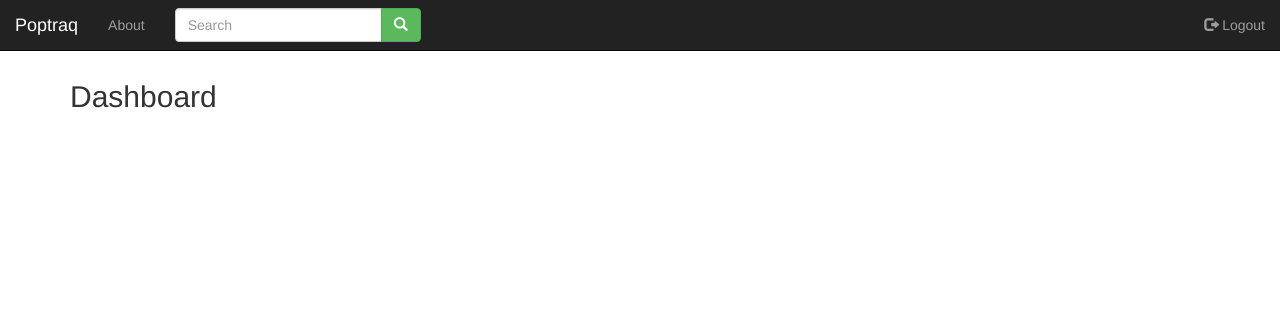
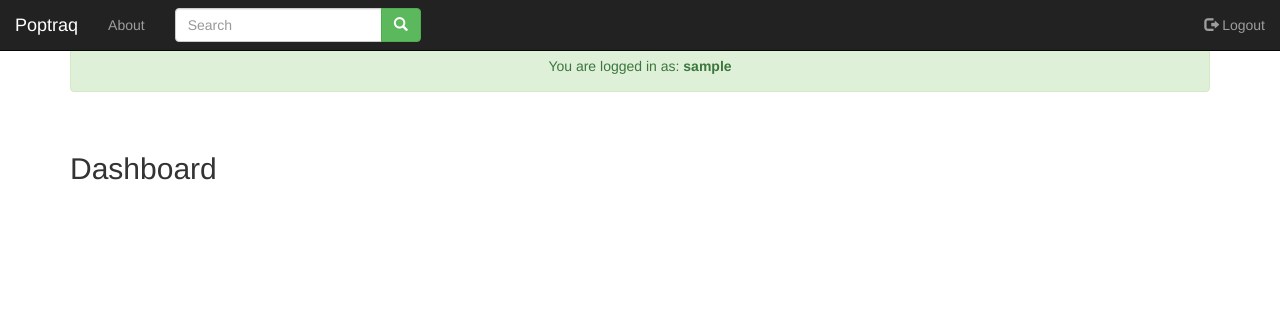
Before and after one commit to maxwellicharia/poptraq, a Flask app: template poptraq/user/templates/account.html in a window 1280 px wide. Shown: the top 311 px of the page. Run offline with Flask 2, Linux system fonts and the light colour scheme; the template is opened without the code that fills it: most values are stand-ins (such as "Sample title", 1, 10 or a date in 2020); parts of the project's set-up code (start-up, migrations or seed data) failed here and were passed over; some libraries are stand-ins or nearby versions.

Commit message:
[Edit] - User account interface

```diff
--- a/poptraq/user/templates/account.html
+++ b/poptraq/user/templates/account.html
@@ -4,20 +4,26 @@
 
 {% block nav %}
     <ul class="nav navbar-nav navbar-right">
-        <p class="navbar-text">{% if message %} {{ message[1] }} {% endif %}</p>
+        <li><p class="navbar-text">{% if message %} {{ message }} {% endif %}</p></li>
         <li><a href="{{ url_for('user.logout')}}"><span class="glyphicon glyphicon-log-out"></span> Logout</a></li>
     </ul>
 {% endblock %}
 
 {% block content %}
     <div class="container">
-        <div class="col-md-4 col-md-offset-4 textCenter" id="close">
+        <div class="text-center" id="close">
         {% if message %}
-            <div class="alert alert-success alert-dismissible fade in textCenter">
-                {{ message[0] }} <strong>{{ message[1] }}</strong>
+            <div class="alert alert-success text-center">
+                Created your account successfully:  <strong>{{ message }}</strong>
             </div>
         {% endif %}
         </div>
+
+        {% if login %}
+            <div class="alert alert-success text-center">
+                You are logged in as: <strong>{{ login }}</strong>
+            </div>
+        {% endif %}
 
         <div>
             <br/>
@@ -30,5 +36,4 @@
             $("#close").slideUp(2000);
         });
     </script>
-
 {% endblock %}
```
